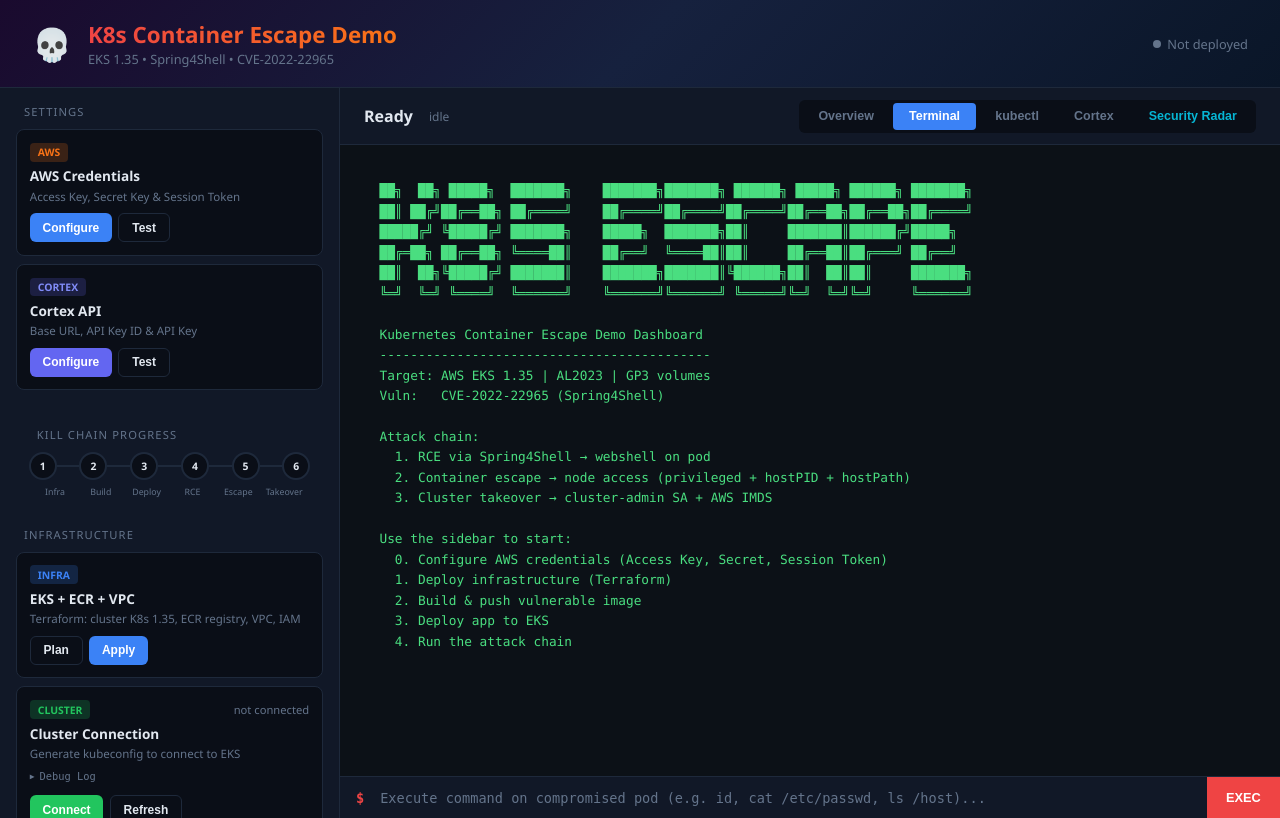
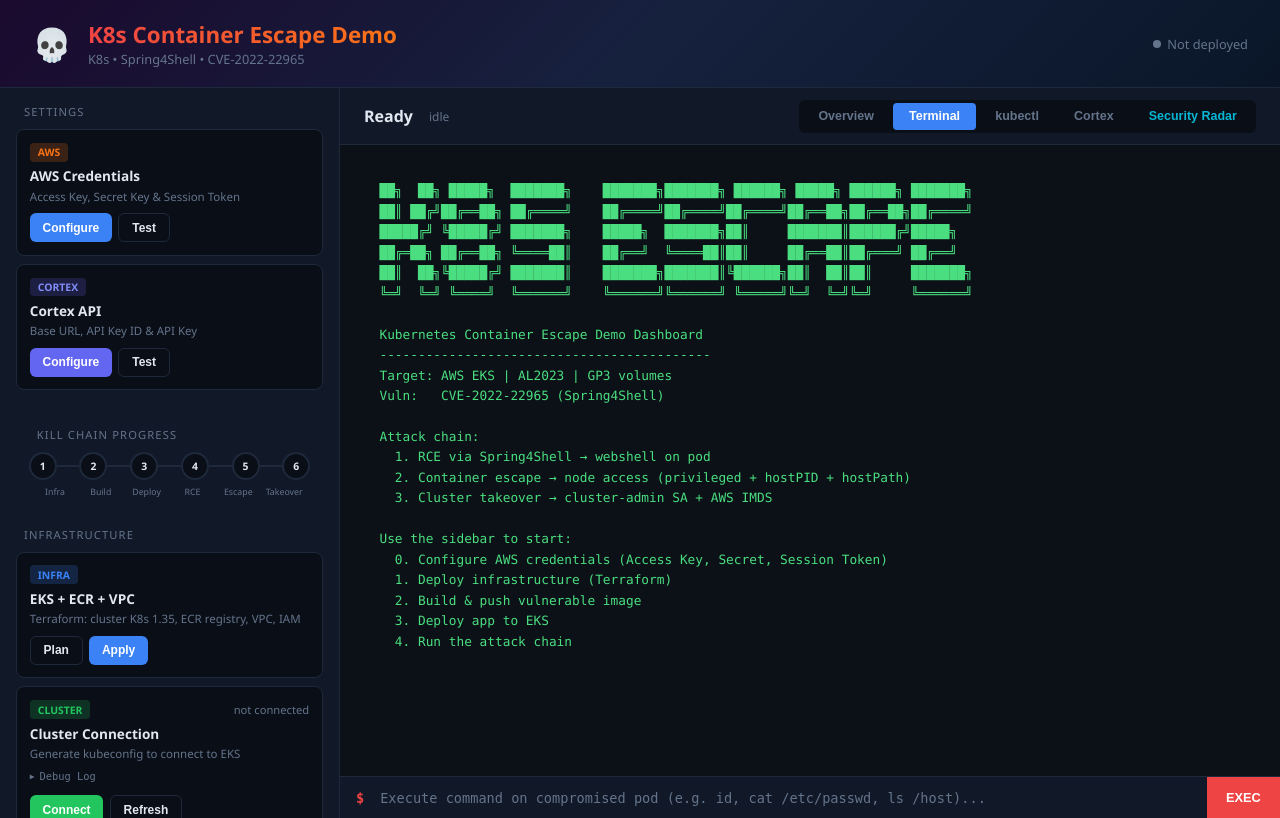
Before and after one commit to cortex-cloud-demo/K8s-Container-Escape-Demo, a Flask app: page / in a window 1280 px wide. Run offline with Flask 3, Linux system fonts and the light colour scheme.

Commit message:
Edit Doc

```diff
--- a/dashboard/app.py
+++ b/dashboard/app.py
@@ -2262,4 +2262,4 @@
 
 
 if __name__ == "__main__":
-    app.run(host="0.0.0.0", port=5000, debug=True)
+    app.run(host="0.0.0.0", port=5555, debug=True)
--- a/dashboard/static/js/app.js
+++ b/dashboard/static/js/app.js
@@ -1778,7 +1778,7 @@
 
   Kubernetes Container Escape Demo Dashboard
   -------------------------------------------
-  Target: AWS EKS 1.35 | AL2023 | GP3 volumes
+  Target: AWS EKS | AL2023 | GP3 volumes
   Vuln:   CVE-2022-22965 (Spring4Shell)
 
   Attack chain:
--- a/dashboard/templates/index.html
+++ b/dashboard/templates/index.html
@@ -16,7 +16,7 @@
         <span class="skull">&#x1F480;</span>
         <div>
             <h1>K8s Container Escape Demo</h1>
-            <div class="subtitle">EKS 1.35 &bull; Spring4Shell &bull; CVE-2022-22965</div>
+            <div class="subtitle">K8s &bull; Spring4Shell &bull; CVE-2022-22965</div>
         </div>
     </div>
     <div class="status-bar">
```
Also changed, not shown: README.md, 1 other file.
